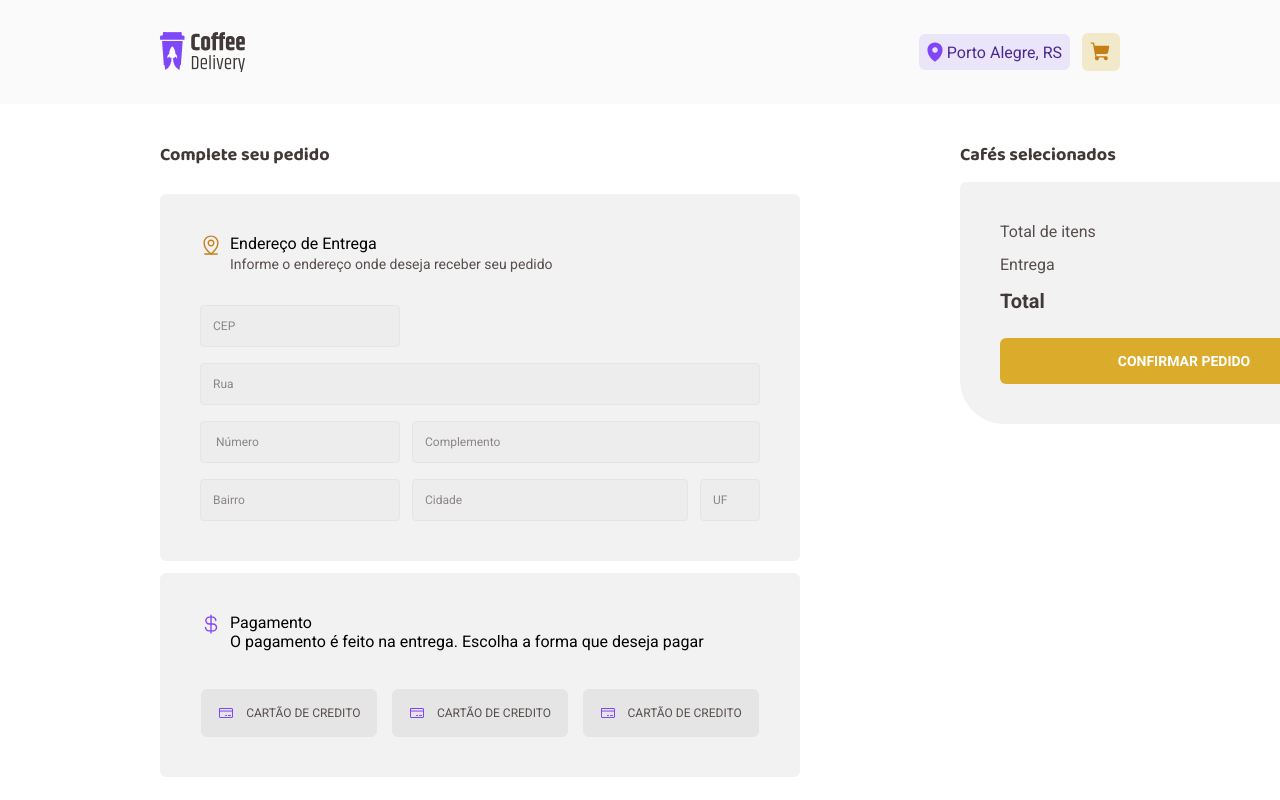
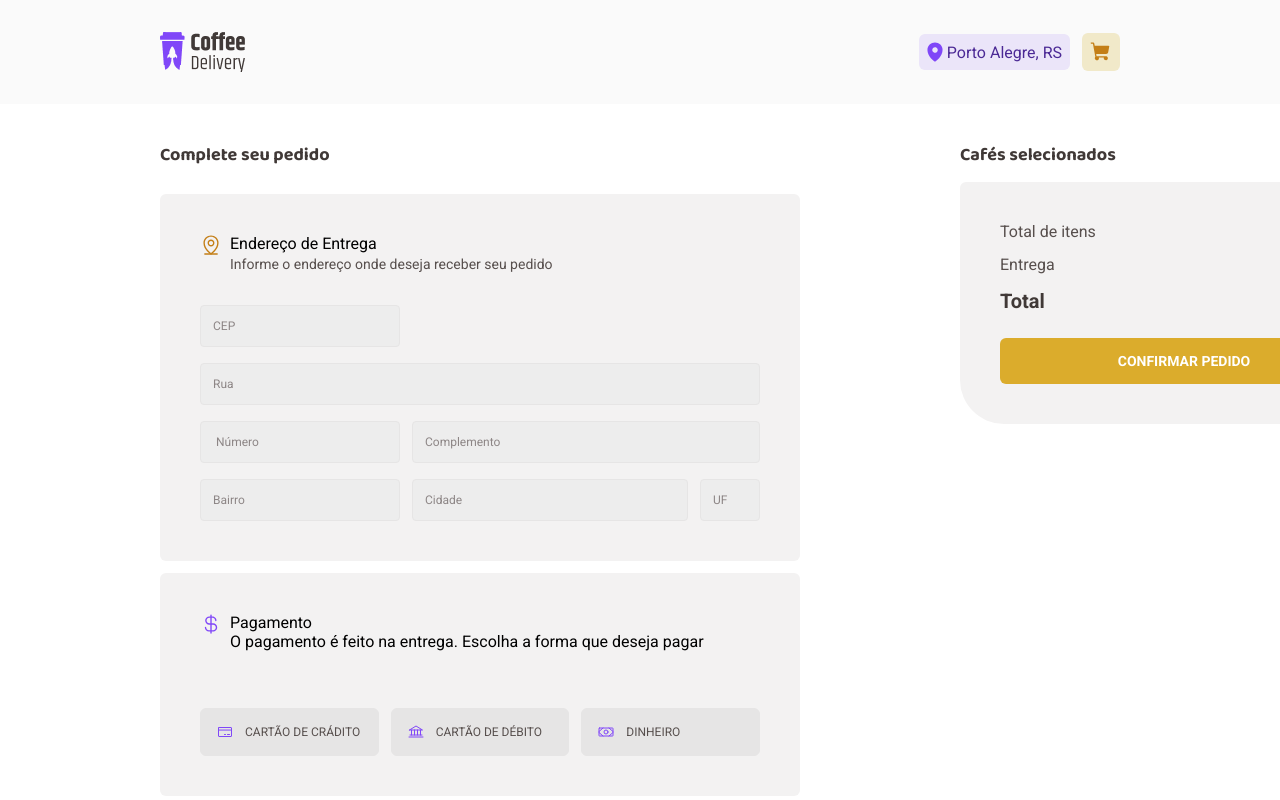
Before and after one commit to Thaysaadj/coffee-delivery, a React (Vite) app in the folder coffee-delivery/: page /checkout in a window 1280 px wide. Shown: the top 800 px of the page. Built offline with nearby package versions, Linux system fonts and the light colour scheme.

Commit message:
configuration payment method

```diff
--- a/coffee-delivery/src/pages/Checkout/CoffeeSelected/index.tsx
+++ b/coffee-delivery/src/pages/Checkout/CoffeeSelected/index.tsx
@@ -14,6 +14,7 @@ import {
 } from "./styles";
 import { useCart } from "../../../hooks/useCart";
 import { formatMoney } from "../../../utils/formatMoney";
+// import { useNavigate } from "react-router-dom";
 
 const DELIVERY_PRICE = 3.5
 
@@ -26,8 +27,8 @@ export const CoffeeSelected = () => {
   const formattedCartTotal = formatMoney(cartTotal)
   const formattedDeliveryPrice = formatMoney(DELIVERY_PRICE)
 
+// const navigate = useNavigate()
 
-  // const navigate = useNavigate();
   return (
     <MainCoffeeSelected>
       <ArticleTitle>
@@ -55,7 +56,7 @@ export const CoffeeSelected = () => {
             <p>R$ {formattedCartTotal}</p>
           </ArticleTotal>
         </SectionTotalPrice>
-        <SectionButtonConfirmation disabled={cartQuantity<= 0} type="submit" /* onClick={() => navigate("/confirmed")}*/>
+        <SectionButtonConfirmation disabled={cartQuantity<= 0} type="submit" /*onClick={() => navigate("/confirmed")}*/>
           <p>Confirmar Pedido</p>
         </SectionButtonConfirmation>
       </SectionCoffeesSlected>
--- a/coffee-delivery/src/pages/Checkout/ConfirmedOrder/index.tsx
+++ b/coffee-delivery/src/pages/Checkout/ConfirmedOrder/index.tsx
@@ -15,8 +15,13 @@ import {
   SectionInformationConfirmationOrder,
   SectionItemsConfirmedOrder,
 } from "./styles";
+import { useLocation } from "react-router-dom";
 
 export const ConfirmedOrder = () => {
+
+  const {state} = useLocation()
+  console.log(state)
+
   return (
     <MainConfirmedOrder>
       <SectionItemsConfirmedOrder>
--- a/coffee-delivery/src/pages/Checkout/InfoPaymant/PaymentMethodInput/index.tsx
+++ b/coffee-delivery/src/pages/Checkout/InfoPaymant/PaymentMethodInput/index.tsx
@@ -1,10 +1,24 @@
-import { PaymentMethodContainer } from "./styles";
-import { CreditCard } from "phosphor-react";
-export function PaymentMethodInput () {
+import { InputHTMLAttributes, ReactNode, forwardRef } from "react";
+import { PaymentMethodContainer, ContentContainer } from "./styles";
+
+type PaymentMethodInputProps = InputHTMLAttributes<HTMLInputElement> & {
+  icon: ReactNode;
+  label: string;
+};
+
+export const PaymentMethodInput = forwardRef<
+  HTMLInputElement,
+  PaymentMethodInputProps
+>(({ id, icon, label, ...props }, ref) => {
   return (
     <PaymentMethodContainer>
-      <CreditCard size={16} />
-      Cartão de Credito
+      <input id={id} type="radio" {...props} name="paymentMethod" ref={ref} />
+      <label htmlFor={id}>
+        <ContentContainer>
+          {icon}
+          {label}
+        </ContentContainer>
+      </label>
     </PaymentMethodContainer>
-  )
-}
+  );
+});
--- a/coffee-delivery/src/pages/Checkout/InfoPaymant/PaymentMethodInput/styles.ts
+++ b/coffee-delivery/src/pages/Checkout/InfoPaymant/PaymentMethodInput/styles.ts
@@ -1,6 +1,25 @@
 import styled from "styled-components";
 
 export const PaymentMethodContainer = styled.div`
+  width:100%;
+  input{
+    visibility: hidden ;
+    appearance: none;
+  }
+
+  input:checked + label div {
+    background-color: ${porps => porps.theme['--purple-light']} ;
+    border-color: ${porps => porps.theme['--purple']};
+
+    &:hover {
+      background-color:${porps => porps.theme['--purple-light']} ;
+    }
+
+  }
+
+`
+
+export const ContentContainer = styled.div `
   padding: 0 1rem ;
   background-color: ${props=> props.theme['--base-button']} ;
   color: ${props=> props.theme['--base-text']};
--- a/coffee-delivery/src/pages/Checkout/InfoPaymant/index.tsx
+++ b/coffee-delivery/src/pages/Checkout/InfoPaymant/index.tsx
@@ -9,8 +9,28 @@ import {
 } from "./styles";
 import dolar from "../../../assets/svg/cifrao-purple.svg";
 import { PaymentMethodInput } from "./PaymentMethodInput";
+import { Bank, CreditCard, Money } from "phosphor-react";
+import { useFormContext } from "react-hook-form";
+
+export const paymentMethods = {
+  credit: {
+    label: 'Cartão de Crádito',
+    icon: <CreditCard size={16}/>
+  },
+  debit: {
+    label: 'Cartão de Débito',
+    icon: <Bank size={16}/>
+  },
+  money: {
+    label: 'Dinheiro',
+    icon: <Money size={16}/>
+  }
+}
 
 export const InfoPaymant = () => {
+  const {register, formState: {errors} } = useFormContext()
+
+  const paymentMethodError =  errors?.paymentMethods?.message as unknown as string
   return (
     <MainInfoPaymant>
       <SectionInfoPaymant>
@@ -27,9 +47,17 @@ export const InfoPaymant = () => {
         </ArtcileInfoTypePaymant>
       </SectionInfoPaymant>
       <PaymentMethodOptionsContanier>
-        <PaymentMethodInput/>
-        <PaymentMethodInput/>
-        <PaymentMethodInput/>
+        {Object.entries(paymentMethods).map(([key, {label, icon}]) => (
+          <PaymentMethodInput
+            key={label}
+            id={key}
+            icon={icon}
+            label={label}
+            value={key}
+            {...register('paymentMethods')}
+          />
+        ))}
+        {paymentMethodError && <p>{paymentMethodError}</p>}
       </PaymentMethodOptionsContanier>
     </MainInfoPaymant>
   );
--- a/coffee-delivery/src/pages/Checkout/InfoPaymant/styles.ts
+++ b/coffee-delivery/src/pages/Checkout/InfoPaymant/styles.ts
@@ -47,4 +47,9 @@ export const PaymentMethodOptionsContanier = styled.div`
   align-items: center;
   justify-items: center;
   align-content: center;
+
+  > p {
+    color: ${porps => porps.theme['--base-error']};
+    grid-column:span 3 ;
+  }
 `;
--- a/coffee-delivery/src/pages/Checkout/index.tsx
+++ b/coffee-delivery/src/pages/Checkout/index.tsx
@@ -5,6 +5,13 @@ import { MainContainerCheckout } from "./styles";
 import * as zod from "zod";
 import { zodResolver } from "@hookform/resolvers/zod";
 import { useForm, FormProvider } from "react-hook-form";
+import { useNavigate } from "react-router-dom";
+
+enum PaymentMethods {
+  credit = "credit",
+  debid = "debit",
+  money = "money",
+}
 
 const confirmOrderFormValidationSchema = zod.object({
   cep: zod.string().min(1, "Informe o CEP"),
@@ -13,23 +20,32 @@ const confirmOrderFormValidationSchema = zod.object({
   complement: zod.string(),
   district: zod.string().min(1, "Informe o Bairro"),
   city: zod.string().min(1, "Informe a Cidade"),
-  uf: zod.string().min(1, "Informe o UF")
-})
+  uf: zod.string().min(1, "Informe o UF"),
+  paymentMethod: zod.nativeEnum(PaymentMethods, {
+    errorMap: () => {
+      return { message: "Informe o método de pagamento" };
+    },
+  }),
+});
 
-export type OrderData = zod.infer<typeof confirmOrderFormValidationSchema>
+export type OrderData = zod.infer<typeof confirmOrderFormValidationSchema>;
 
-type ConfirmOrderFormData = OrderData
+type ConfirmOrderFormData = OrderData;
 
 export const Checkout = () => {
+  const confirmOrderForm = useForm<ConfirmOrderFormData>({
+    resolver: zodResolver(confirmOrderFormValidationSchema),
+  });
 
-  const confirmOrderForm = useForm<ConfirmOrderFormData>({
-    resolver: zodResolver(confirmOrderFormValidationSchema)
-  })
+  const { handleSubmit } = confirmOrderForm;
 
-  const {handleSubmit} = confirmOrderForm
+  const navigate = useNavigate();
 
-  function handleConfirmOrder(data: ConfirmOrderFormData){
-    console.log("olaa",data)
+  function handleConfirmOrder(data: ConfirmOrderFormData) {
+    console.log("ola", data);
+    navigate("/confirmed", {
+      state: data,
+    });
   }
 
   return (
```
